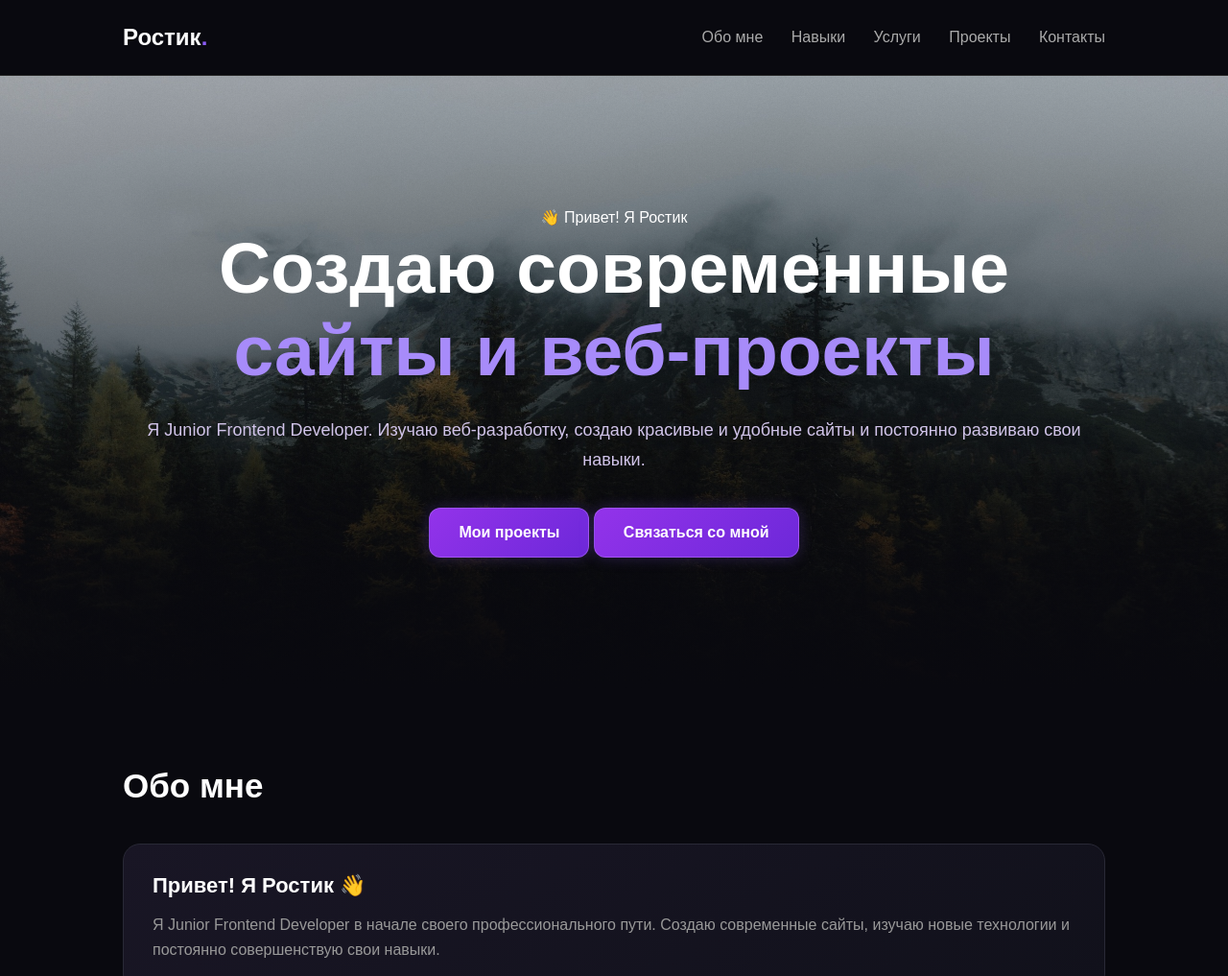
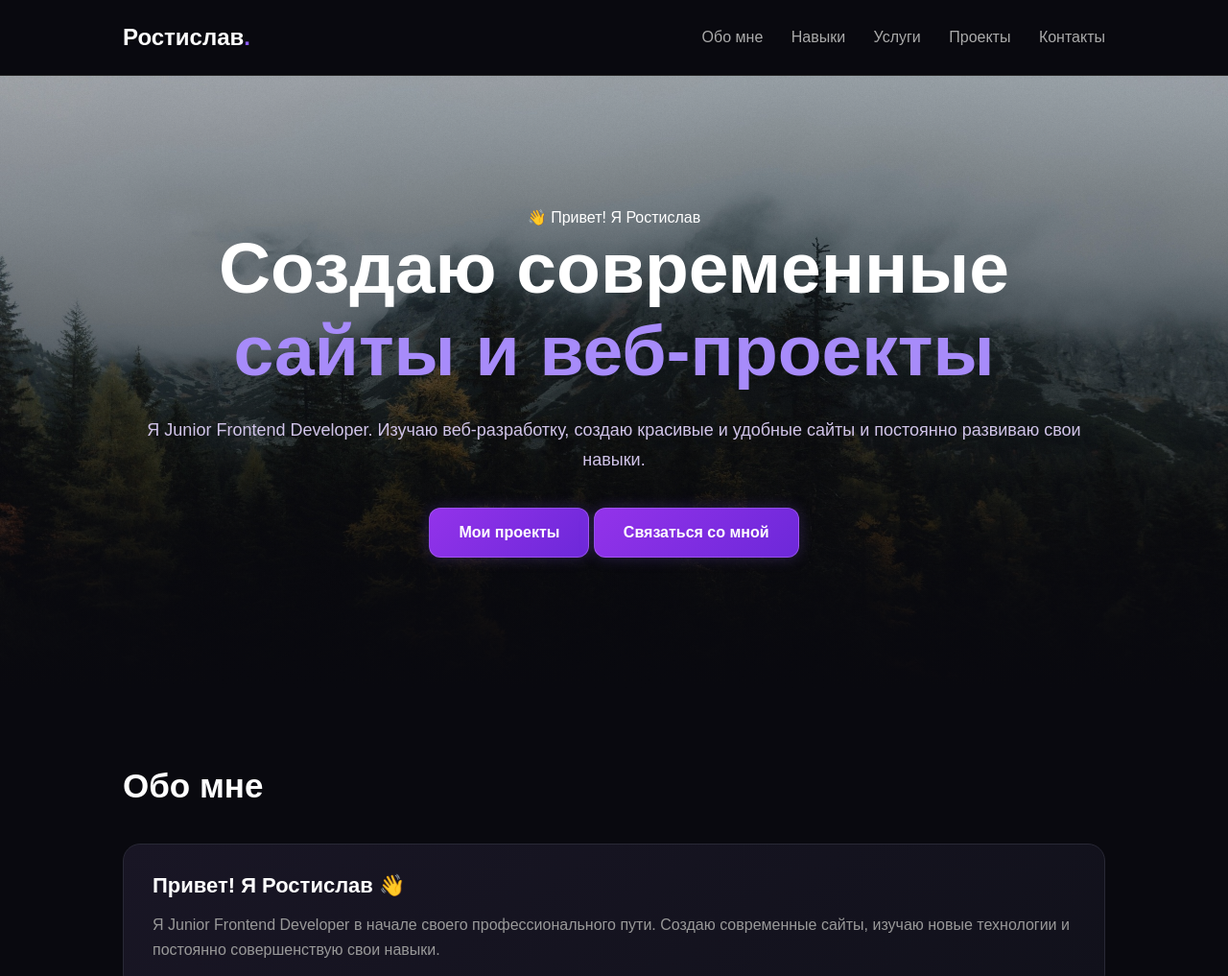
Before and after one commit to forzaxstorm-crypto/portfolio, a plain HTML site: page index.html in a window 1280 px wide. Shown: the top 1017 px of the page at 96% size. Drawn offline with Linux system fonts and the light colour scheme.

Commit message:
Update index.html

```diff
--- a/index.html
+++ b/index.html
@@ -4,7 +4,7 @@
 <head>
 <meta charset="UTF-8">
 <meta name="viewport" content="width=device-width, initial-scale=1.0">
-<title>Ростик — Junior Frontend Developer</title>
+<title>Ростислав — Junior Frontend Developer</title>
 
 <style>
 * {
@@ -320,7 +320,7 @@ footer {
 <body>
 
 <header>
-    <div class="logo">Ростик<span>.</span></div>
+    <div class="logo">Ростислав<span>.</span></div>
    <nav>
     <a href="#about">Обо мне</a>
     <a href="#skills">Навыки</a>
@@ -333,7 +333,7 @@ footer {
 <main>
     <section class="hero" id="home">
     <div class="hero-content">
-        <span class="hero-tag">👋 Привет! Я Ростик</span>
+        <span class="hero-tag">👋 Привет! Я Ростислав</span>
 
         <h1 class="hero-title">
     Создаю современные<br>
@@ -354,7 +354,7 @@ footer {
     <section id="about">
         <h2 class="section-title">Обо мне</h2>
         <div class="card">
-            <h3>Привет! Я Ростик 👋</h3>
+            <h3>Привет! Я Ростислав 👋</h3>
            <p>
     Я Junior Frontend Developer в начале своего профессионального пути.
     Создаю современные сайты, изучаю новые технологии
@@ -486,7 +486,7 @@ footer {
 </main>
 
 <footer>
-    © 2026 Ростик. Все права защищены.
+    © 2026 Ростислав. Все права защищены.
 </footer>
 
 <script>
```
